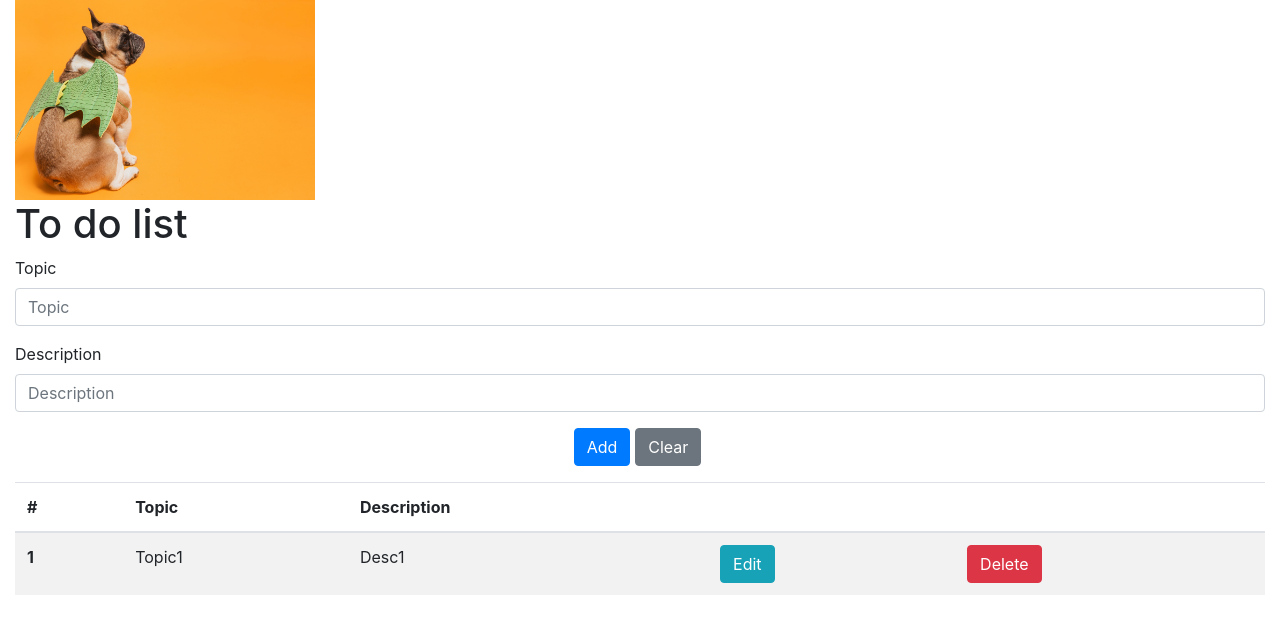
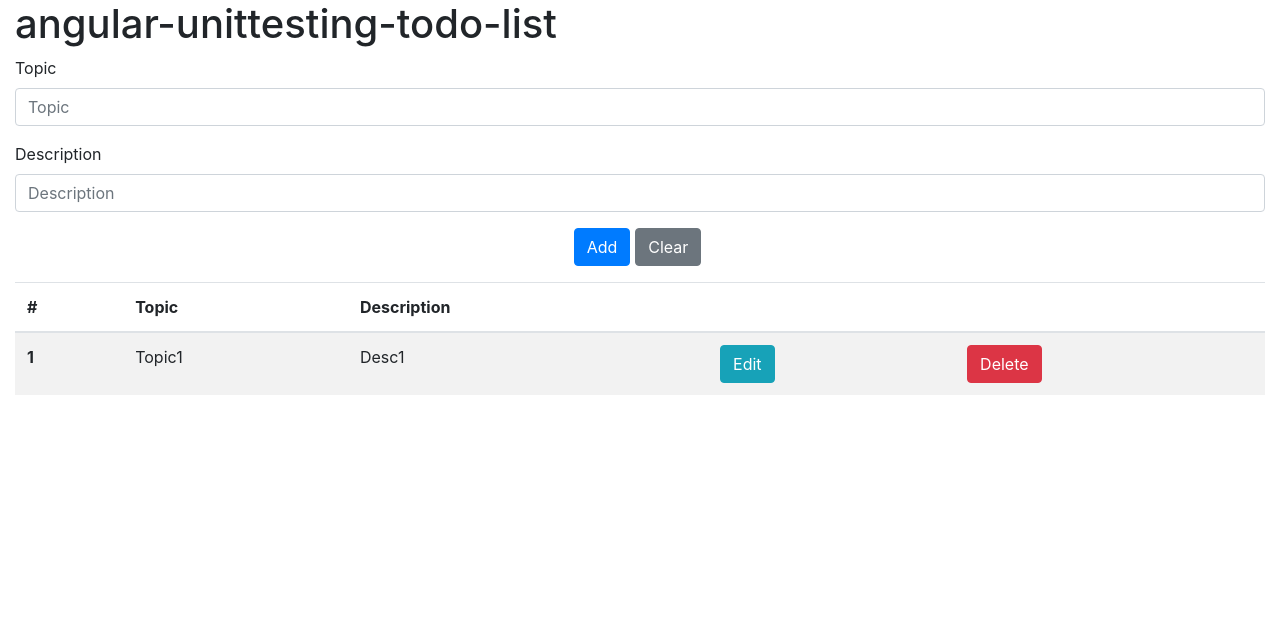
Before and after one commit to angkarn9/angular-unittesting-todo-list, an Angular app: page / in a window 1280 px wide. Shown: the top 634 px of the page. Built offline with nearby package versions, Linux system fonts and the light colour scheme.

Commit message:
change title name and remove banner image

```diff
--- a/src/app/example/example.component.html
+++ b/src/app/example/example.component.html
@@ -1,6 +1,5 @@
 <div class="container-fluid">
-    <img src="assets/images/dog.jpg" height="200px"/>
-    <h1>To do list</h1>
+    <h1>angular-unittesting-todo-list</h1>
     <div class="form-group">
       <label for="inputTopic">Topic</label>
       <input type="text" class="form-control" id="inputTopic" placeholder="Topic">
```
